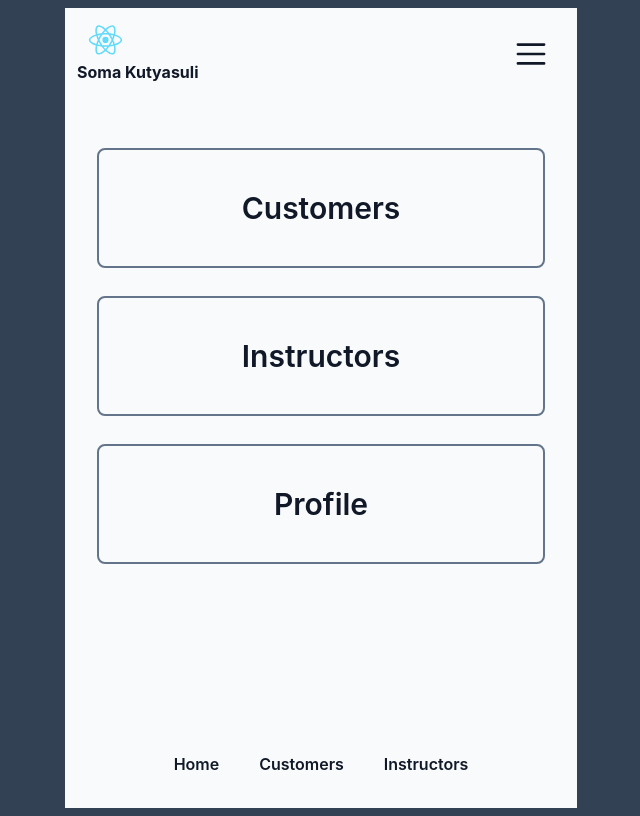
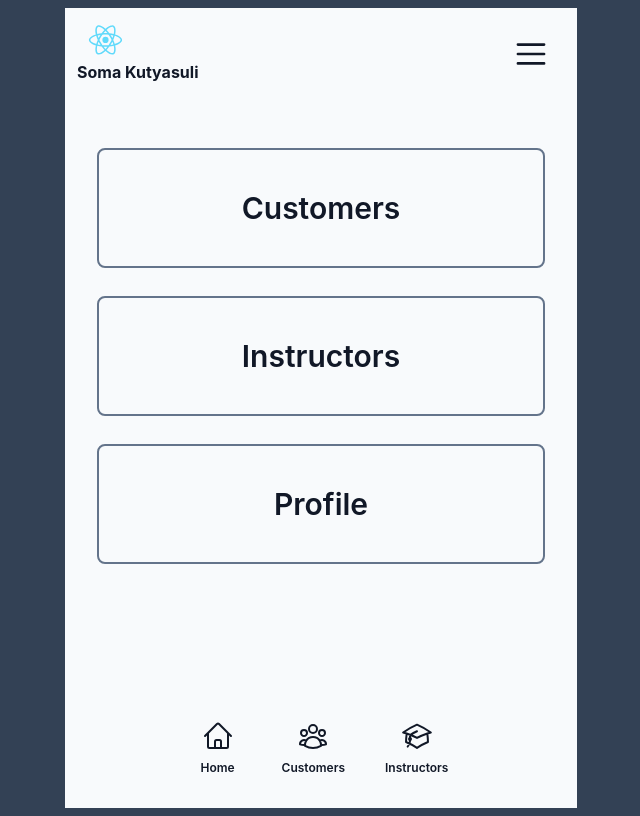
Before and after one commit to lodarandrea/dogschool, a React (Create React App) app: page / in a window 1280 px wide. Shown: the whole page, without its empty margins (319-959 px from the left). Built offline with nearby package versions, Linux system fonts and the light colour scheme.

Commit message:
updating Footer

```diff
--- a/src/Components/Footer.tsx
+++ b/src/Components/Footer.tsx
@@ -1,16 +1,30 @@
 import React from 'react'
 import { Link } from 'react-router-dom'
+import {
+  HomeIcon,
+  UserGroupIcon,
+  AcademicCapIcon,
+} from '@heroicons/react/24/outline'
 
 function Footer() {
   return (
-    <div className="flex justify-center font-semibold mb-8">
-      <Link to="/" className="px-5">
+    <div className="flex justify-center mb-8 font-semibold text-xs text-center">
+      <Link to="/" className="px-5 active:translate-y-1 transform transition">
+        <HomeIcon className="w-12 h-12 p-2 m-auto" />
         Home
       </Link>
-      <Link to="/customers" className="px-5">
+      <Link
+        to="/customers"
+        className="px-5 active:translate-y-1 transform transition"
+      >
+        <UserGroupIcon className="w-12 h-12 p-2 m-auto" />
         Customers
       </Link>
-      <Link to="/instructors" className="px-5">
+      <Link
+        to="/instructors"
+        className="px-5 active:translate-y-1 transform transition"
+      >
+        <AcademicCapIcon className="w-12 h-12 p-2 m-auto" />
         Instructors
       </Link>
     </div>
```
